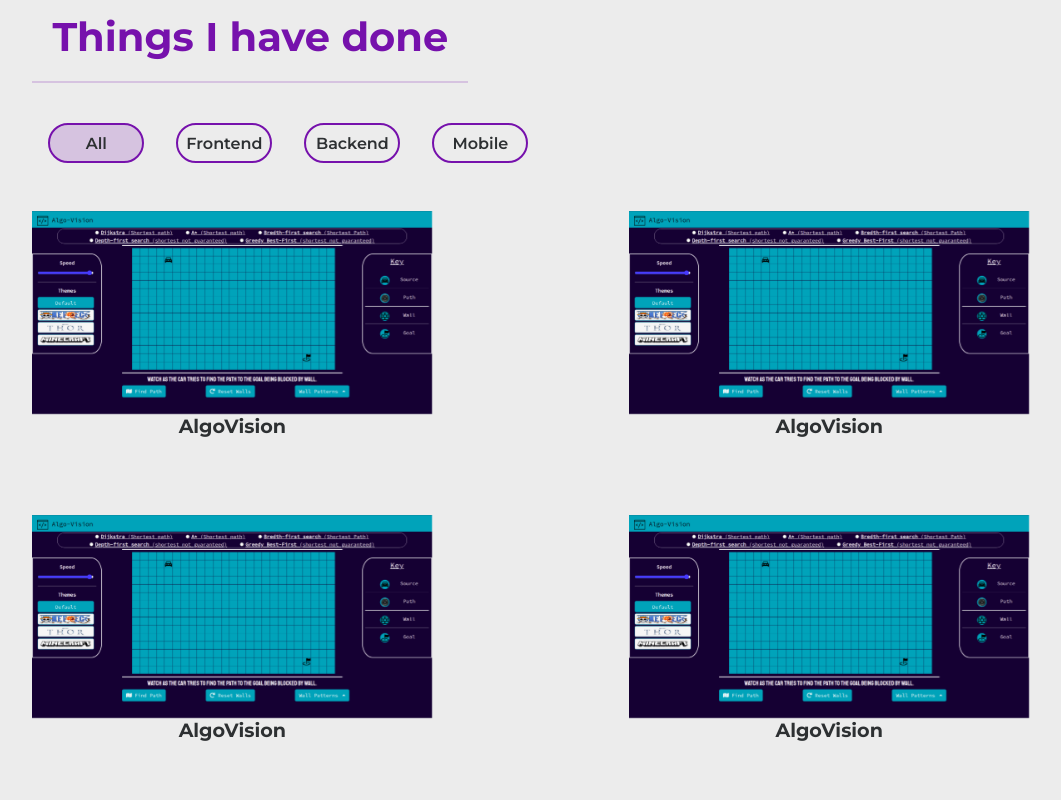
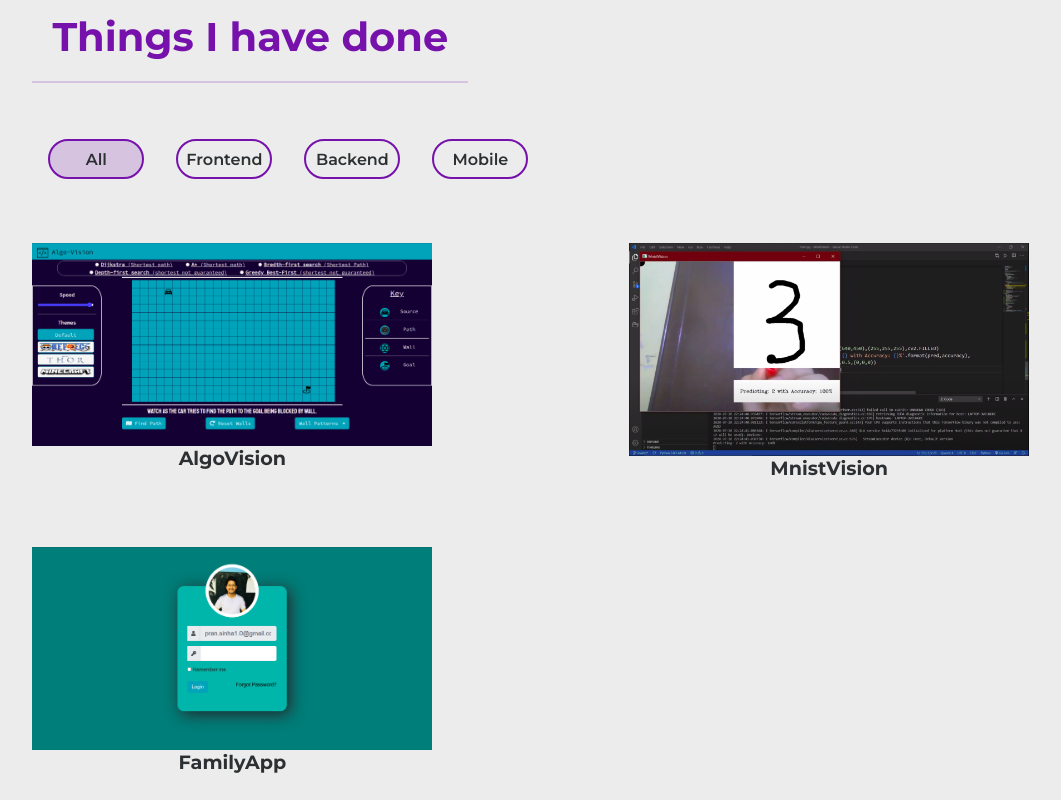
Before and after one commit to pran01/about-me, a React (Create React App) app: page / in a window 1280 px wide. Shown: the part 1720-2520 px from the top of the page, without its empty margins (30-1091 px from the left). Built offline with nearby package versions, Linux system fonts and the light colour scheme.

Commit message:
Projects completed

```diff
--- a/src/components/ProjectCard.jsx
+++ b/src/components/ProjectCard.jsx
@@ -9,19 +9,26 @@ const ProjectCard = ({ name, image, about, github, live }) => {
         <img src={image} alt={name} className="project-card-image" />
         <div className="project-card-overlay">
           <p>{about}</p>
-
-          <a href="#Home">
+          {github ? (
+            <a href={github} target="_blank" rel="noreferrer">
               <div className="project-card-link">
                 <FaGithub className="project-card-link-logo" />
                 <span className="project-card-link-name">Github</span>
               </div>
             </a>
-          <a href="#Home">
+          ) : (
+            <></>
+          )}
+          {live ? (
+            <a href={live} target="_blank" rel="noreferrer">
               <div className="project-card-link">
                 <FaChrome className="project-card-link-logo" />
                 <span className="project-card-link-name">Live</span>
               </div>
             </a>
+          ) : (
+            <></>
+          )}
         </div>
       </div>
       <div className="project-card-name">{name}</div>
--- a/src/components/Projects.jsx
+++ b/src/components/Projects.jsx
@@ -3,6 +3,8 @@ import "../styles/Projects.scss";
 import ProjectCard from "./ProjectCard";
 
 import AlgoVision from "../assets/images/Algovision.png";
+import MnistVision from "../assets/images/MnistVision.png";
+import FamilyApp from "../assets/images/FamilyApp.png";
 
 const Projects = () => {
   const ProjectsData = [
@@ -11,40 +13,24 @@ const Projects = () => {
       image: AlgoVision,
       about:
         "An algorithm visualiser made with vanilla javascript having interesting themes",
-      github: "",
+      github: "https://github.com/pran01/AlgoVision",
+      live: "http://algovision.herokuapp.com/",
+    },
+    {
+      name: "MnistVision",
+      image: MnistVision,
+      about:
+        "Handwritten digit recognition on webcam with OpenCV and Tensorflow.",
+      github: "https://github.com/pran01/MnistVision",
       live: "",
     },
     {
-      name: "AlgoVision",
-      image: AlgoVision,
+      name: "FamilyApp",
+      image: FamilyApp,
       about:
-        "An algorithm visualiser made with vanilla javascript having interesting themes",
-      github: "",
-      live: "",
-    },
-    {
-      name: "AlgoVision",
-      image: AlgoVision,
-      about:
-        "An algorithm visualiser made with vanilla javascript having interesting themes",
-      github: "",
-      live: "",
-    },
-    {
-      name: "AlgoVision",
-      image: AlgoVision,
-      about:
-        "An algorithm visualiser made with vanilla javascript having interesting themes",
-      github: "",
-      live: "",
-    },
-    {
-      name: "AlgoVision",
-      image: AlgoVision,
-      about:
-        "An algorithm visualiser made with vanilla javascript having interesting themes",
-      github: "",
-      live: "",
+        "A responsive web app personalised for and only accessible to my family.(Only my family members are registered, so no point in opening hosted link)",
+      github: "https://github.com/pran01/Familyapp",
+      live: "https://familyapp1.herokuapp.com/",
     },
   ];
   return (
--- a/src/styles/ProjectCard.scss
+++ b/src/styles/ProjectCard.scss
@@ -6,6 +6,7 @@
   .project-card-main {
     position: relative;
     width: 100%;
+    z-index: 0;
     .project-card-image {
       display: block;
       max-width: 100%;
@@ -19,7 +20,7 @@
       height: 100%;
       background: $color-secondary-semi-transparent;
       color: $color-neutral;
-      font-size: 1.3rem;
+      font-size: 1.2rem;
       font-family: $font-secondary;
       font-weight: 500;
       text-align: center;
@@ -73,3 +74,23 @@
     font-weight: 700;
   }
 }
+
+@media (max-width: 500px) {
+  .project-card-container {
+    height: 10rem;
+    width: 20rem;
+    .project-card-main .project-card-overlay {
+      font-size: 1rem;
+    }
+    &:hover {
+      .project-card-overlay {
+        opacity: 0;
+      }
+    }
+    &:focus {
+      .project-card-overlay {
+        opacity: 1;
+      }
+    }
+  }
+}
--- a/src/styles/Projects.scss
+++ b/src/styles/Projects.scss
@@ -22,7 +22,7 @@
   .projects-button {
     height: 2.5rem;
     width: 6rem;
-    margin-inline: 1em;
+    margin: 1em;
     border: 2px solid $color-primary;
     background: transparent;
     border-radius: 50rem;
@@ -45,3 +45,17 @@
     row-gap: 4rem;
   }
 }
+
+@media (max-width: 500px) {
+  #Projects .projects-container {
+    margin-left: 2vw;
+    .projects-heading {
+      font-size: 1.5rem;
+    }
+    .projects-button {
+      height: 1.5rem;
+      width: 5rem;
+      font-size: 0.8rem;
+    }
+  }
+}
--- a/src/styles/navbar.scss
+++ b/src/styles/navbar.scss
@@ -11,6 +11,7 @@
   box-shadow: 0px 4px 37px -14px $color-secondary;
   font-family: $font-primary;
   font-weight: 700;
+  z-index: 1000;
 }
 
 .logo-container {
```
Also changed, not shown: src/assets/images/FamilyApp.png (added), src/assets/images/MnistVision.png (added). Lines whose indentation alone changed are shown as unchanged.
